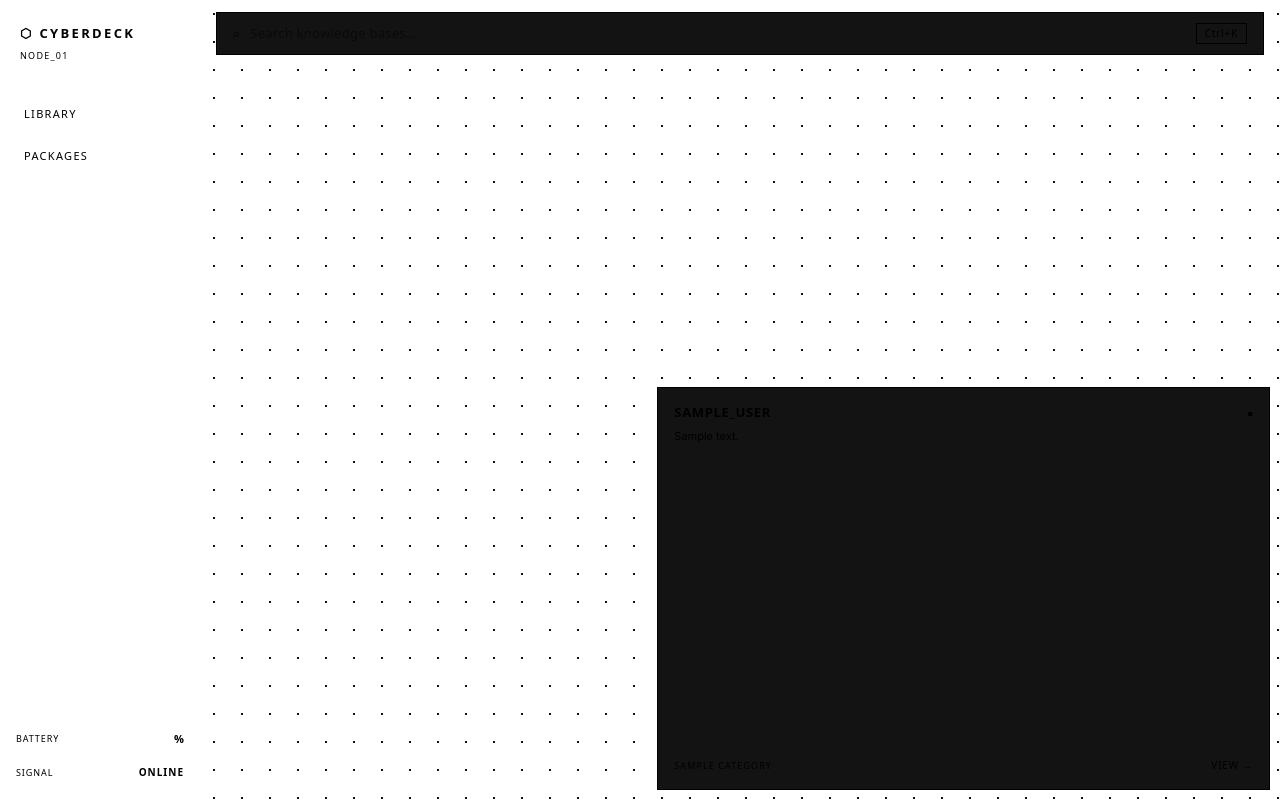
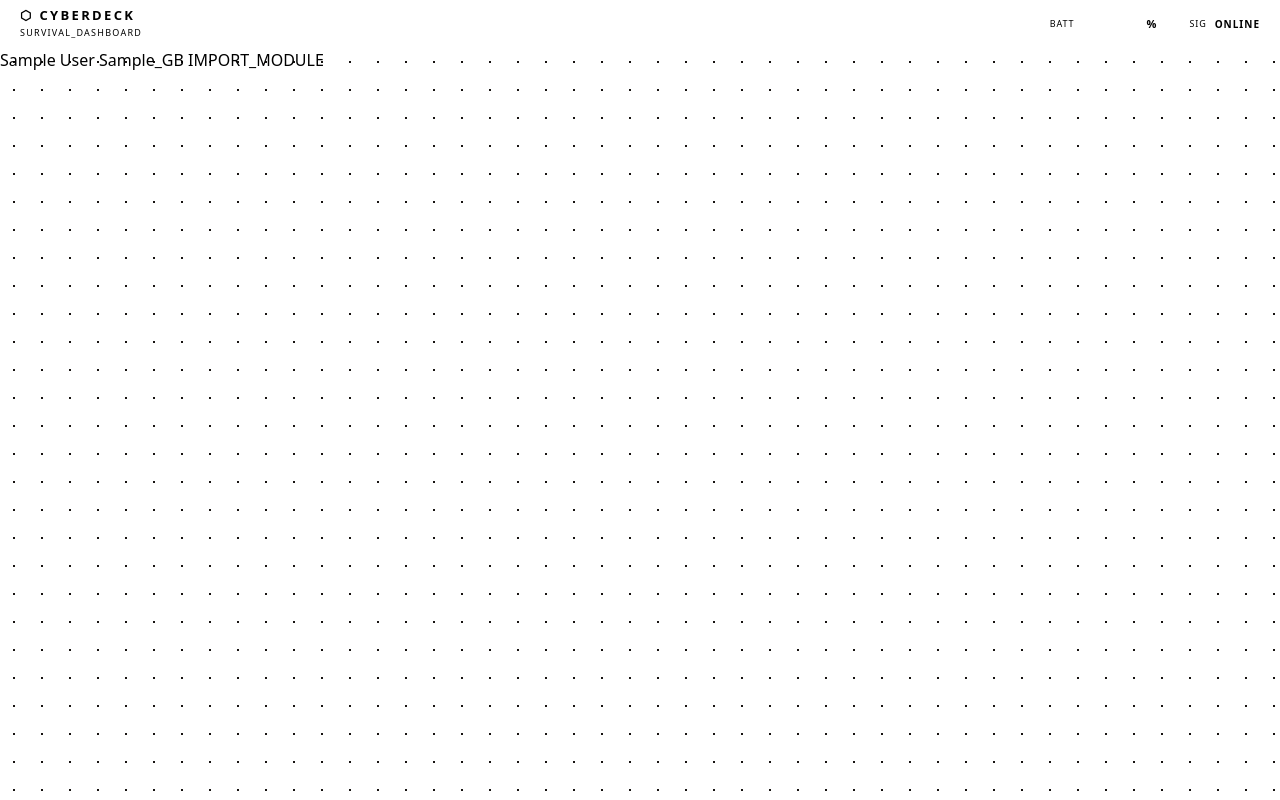
Before and after one commit to paprins/cyberdeck, a Python web app: template app/templates/home.html in a window 1280 px wide. Run offline with Jinja, Linux system fonts and the light colour scheme; the template is opened without the code that fills it: most values are stand-ins (such as "Sample title", 1, 10 or a date in 2020); style sheets or scripts are compiled from the project's sources.

Commit message:
refactor: replace bento layout with flat ModuleCard list; delete bento service
Removes BentoLayout/TileLayout/compute_layout from the home router and replaces
with a simple ModuleCard dataclass (module + url). Deletes bento.py, tile.html
macro, and bento tests. Updates base.html wordmark to SURVIVAL_DASHBOARD and
adds a placeholder home.html that passes all new home router tests.

```diff
--- a/app/templates/base.html
+++ b/app/templates/base.html
@@ -8,7 +8,7 @@
   <script defer src="/static/js/alpine.min.js"></script>
 </head>
 <body
-  class="bg-bg text-text-hi font-display h-full overflow-hidden flex"
+  class="bg-bg text-text-hi font-display h-full overflow-hidden flex flex-col"
   x-data="{
     battery_pct: {{ battery_pct | tojson }},
     wifi_connected: {{ wifi_connected | tojson }},
@@ -63,63 +63,47 @@
   @keydown.ctrl.k.window.prevent="document.getElementById('search') && document.getElementById('search').focus()"
 >
 
-  <!-- ── Sidebar ── -->
-  <aside class="w-[200px] flex-shrink-0 flex flex-col overflow-hidden"
-         style="background: var(--color-bg); border-right: 1px solid var(--color-border);">
+  <!-- ── Topbar ── -->
+  <header class="flex-shrink-0 flex items-center px-5 gap-5"
+          style="height:48px; border-bottom: 1px solid var(--color-border); background: var(--color-bg);">
 
     <!-- Brand -->
-    <div class="px-5 pt-6 pb-5 flex-shrink-0">
-      <div class="font-display font-bold text-[13px] tracking-[0.18em] text-amber uppercase">⬡ CYBERDECK</div>
-      <div class="font-display text-[9px] tracking-[0.14em] text-text-lo uppercase mt-[5px]">NODE_01</div>
-    </div>
-
-    <div class="mx-4 h-px bg-border flex-shrink-0"></div>
-
-    <!-- Nav -->
-    <nav class="px-3 py-3 flex flex-col gap-[3px] flex-shrink-0">
-      <a href="/"
-         class="px-3 py-[11px] font-display text-[11px] tracking-[0.12em] uppercase rounded-tile block
-                {% if request.url.path == '/' %}bg-amber text-bg font-bold{% else %}text-text-mid hover:text-text-hi hover:bg-elevated{% endif %}">
-        LIBRARY
-      </a>
-      <a href="/packages"
-         class="px-3 py-[11px] font-display text-[11px] tracking-[0.12em] uppercase rounded-tile block
-                {% if request.url.path == '/packages' %}bg-amber text-bg font-bold{% else %}text-text-mid hover:text-text-hi hover:bg-elevated{% endif %}">
-        PACKAGES
-      </a>
-    </nav>
+    <a href="/" class="flex flex-col justify-center flex-shrink-0">
+      <div class="font-display font-bold text-[13px] tracking-[0.18em] text-amber uppercase leading-none">⬡ CYBERDECK</div>
+      <div class="font-display text-[9px] tracking-[0.14em] text-text-lo uppercase mt-[4px]">SURVIVAL_DASHBOARD</div>
+    </a>
 
     <!-- Spacer -->
     <div class="flex-1"></div>
 
     <!-- System status -->
-    <div class="flex-shrink-0 mx-4 mb-5 pt-4 flex flex-col gap-[10px]"
-         style="border-top: 1px solid var(--color-border);">
+    <div class="flex items-center gap-4 flex-shrink-0">
 
       <!-- Battery -->
-      <div>
-        <div class="flex items-center justify-between mb-[5px]">
-          <span class="font-display text-[9px] tracking-[0.10em] text-text-lo uppercase">Battery</span>
-          <span class="font-display text-[11px] font-bold text-text-hi"
-                x-text="battery_pct !== null ? battery_pct + '%' : '—'">{{ (battery_pct ~ '%') if battery_pct is not none else '—' }}</span>
-        </div>
-        <div class="h-[3px] bg-elevated rounded-full overflow-hidden">
+      <div class="flex items-center gap-[8px]">
+        <span class="font-display text-[9px] tracking-[0.10em] text-text-lo uppercase">BATT</span>
+        <div class="w-[56px] h-[3px] bg-elevated rounded-full overflow-hidden">
           <div class="h-full bg-amber rounded-full"
                :style="`width: ${battery_pct ?? 0}%`"
                style="width: {{ battery_pct or 0 }}%"></div>
         </div>
+        <span class="font-display text-[11px] font-bold text-text-hi tabular-nums"
+              x-text="battery_pct !== null ? battery_pct + '%' : '—'">{{ (battery_pct ~ '%') if battery_pct is not none else '—' }}</span>
       </div>
 
+      <!-- Divider -->
+      <div class="h-4 w-px bg-border"></div>
+
       <!-- Signal -->
-      <div class="flex items-center justify-between">
-        <span class="font-display text-[9px] tracking-[0.10em] text-text-lo uppercase">Signal</span>
+      <div class="flex items-center gap-[8px]">
+        <span class="font-display text-[9px] tracking-[0.10em] text-text-lo uppercase">SIG</span>
         <span class="font-display text-[10px] tracking-[0.10em] font-bold"
               :class="wifi_connected ? 'text-tile-maps' : 'text-amber'"
               x-text="wifi_connected ? 'ONLINE' : 'OFFLINE'">{{ 'ONLINE' if wifi_connected else 'OFFLINE' }}</span>
       </div>
 
     </div>
-  </aside>
+  </header>
 
   <!-- ── Main content ── -->
   <div class="flex-1 flex flex-col overflow-hidden"
--- a/app/templates/home.html
+++ b/app/templates/home.html
@@ -1,84 +1,12 @@
 {% extends "base.html" %}
-{% from "macros/tile.html" import render_tile %}
-
 {% block content %}
-<!-- Search bar -->
-<div
-  class="px-4 pt-3 pb-3 flex-shrink-0 relative"
-  style="border-bottom: 1px solid var(--color-border);"
-  x-data="{
-    searchQuery: '',
-    searchResults: [],
-    searchOpen: false,
-    async search() {
-      if (this.searchQuery.length < 2) { this.searchResults = []; this.searchOpen = false; return; }
-      try {
-        const r = await fetch('/api/search?q=' + encodeURIComponent(this.searchQuery));
-        this.searchResults = await r.json();
-        this.searchOpen = this.searchResults.length > 0;
-      } catch(e) { this.searchResults = []; }
-    }
-  }"
->
-  <div class="flex items-center gap-[10px] bg-surface border border-border rounded-tile px-4 py-[10px]">
-    <span class="text-text-lo text-[13px]">⌕</span>
-    <input
-      id="search"
-      type="text"
-      x-model="searchQuery"
-      @input.debounce.300ms="search()"
-      @keydown.escape="searchResults = []; searchOpen = false"
-      placeholder="Search knowledge bases…"
-      class="flex-1 bg-transparent font-display text-[13px] text-text-lo placeholder-text-lo outline-none tracking-[0.02em]"
-      autocomplete="off"
-    >
-    <span class="text-[10px] text-text-lo tracking-[0.08em] bg-elevated border border-border px-2 py-[2px] rounded-tile">Ctrl+K</span>
-  </div>
-
-  <!-- Results dropdown -->
-  <div
-    x-show="searchOpen && searchResults.length > 0"
-    x-cloak
-    class="absolute left-4 right-4 mt-[2px] bg-surface border border-border rounded-tile overflow-hidden z-10"
-  >
-    <template x-for="result in searchResults" :key="result.title + result.module">
-      <a
-        :href="result.url"
-        class="flex items-center gap-3 px-4 py-[10px] border-b border-border last:border-b-0 hover:bg-elevated"
-        @click="searchOpen = false; searchQuery = ''"
-      >
-        <span class="text-text-lo text-[10px] tracking-[0.08em] uppercase font-display min-w-[80px]" x-text="result.module"></span>
-        <span class="text-text-hi text-[13px] font-body truncate" x-text="result.title"></span>
-      </a>
-    </template>
-  </div>
-</div>
-
-<!-- Bento grid -->
-<div class="flex-1 p-[10px] min-h-0">
-  <div
-    class="grid w-full h-full gap-[8px]"
-    style="
-      grid-template-areas: {{ layout.grid_template_areas }};
-      grid-template-columns: repeat({{ layout.columns }}, 1fr);
-      grid-template-rows: repeat({{ layout.rows }}, 1fr);
-    "
-  >
-    {% if layout.empty %}
-    <div style="grid-area: empty" class="flex items-center justify-center">
-      <div class="text-center">
-        <div class="font-display font-bold text-[18px] uppercase tracking-[0.10em] text-text-mid mb-3">NO_MODULES_ACTIVE</div>
-        <a href="/packages" class="font-display text-[11px] tracking-[0.08em] uppercase text-amber hover:text-text-hi">OPEN_PACKAGES →</a>
-      </div>
-    </div>
-    {% else %}
-    {% for tile in layout.tiles %}
-      {{ render_tile(tile, is_center=(tile.grid_area == 'center')) }}
-    {% endfor %}
-    {% endif %}
-    {% for tile in layout.system_tiles %}
-      {{ render_tile(tile, is_center=False) }}
-    {% endfor %}
-  </div>
-</div>
+<main>
+  {% for card in cards %}
+  <a href="{{ card.url }}">
+    <span>{{ card.module.display_name }}</span>
+    <span>{{ card.module.size_gb }}_GB</span>
+  </a>
+  {% endfor %}
+  <a href="/packages">IMPORT_MODULE</a>
+</main>
 {% endblock %}
--- a/app/templates/macros/tile.html
+++ /dev/null
@@ -1,53 +0,0 @@
-{% macro render_tile(tile, is_center=False) %}
-{%- set ICONS = {
-  'medical':      '🏥',
-  'maps':         '🗺',
-  'survival':     '🪓',
-  'food':         '🌿',
-  'encyclopedia': '📖',
-  'packages':     '📦',
-  'internet':     '🌐',
-} -%}
-{%- set ACCENT_TEXT = {
-  'medical':      'text-tile-medical',
-  'maps':         'text-tile-maps',
-  'survival':     'text-tile-survival',
-  'food':         'text-tile-food',
-  'encyclopedia': 'text-tile-encyclopedia',
-  'packages':     'text-tile-packages',
-  'internet':     'text-tile-internet',
-} -%}
-{%- set cat = tile.module.category -%}
-{%- set tag = 'a' if tile.url else 'div' -%}
-{%- set px = 'px-5' if is_center else 'px-4' -%}
-{%- set pt = 'pt-5' if is_center else 'pt-4' -%}
-{%- set name_size = 'text-[16px]' if is_center else 'text-[13px]' -%}
-{%- set icon_size = 'text-[20px]' if is_center else 'text-[16px]' -%}
-{%- set desc_size = 'text-[12px]' if is_center else 'text-[11px]' -%}
-<{{ tag }}
-  {% if tile.url %}href="{{ tile.url }}"{% endif %}
-  class="bg-surface border border-border rounded-tile flex flex-col relative overflow-hidden{% if tile.url %} cursor-pointer hover:bg-elevated{% endif %}"
-  style="grid-area: {{ tile.grid_area }}"
->
-  <!-- Title row -->
-  <div class="{{ px }} {{ pt }} pb-2 flex items-start justify-between gap-3">
-    <div class="font-display font-bold tracking-[0.05em] uppercase {{ name_size }} leading-tight text-text-hi flex-1 min-w-0">
-      {{ tile.module.display_name | replace(' ', '_') }}
-    </div>
-    <span class="{{ icon_size }} leading-none flex-shrink-0 mt-[1px]">{{ ICONS.get(cat, '▪') }}</span>
-  </div>
-
-  <!-- Description -->
-  <div class="{{ px }} flex-1 font-body {{ desc_size }} text-text-mid leading-snug">
-    {{ tile.module.description }}
-  </div>
-
-  <!-- Footer -->
-  <div class="{{ px }} pt-3 pb-4 flex items-center justify-between">
-    <span class="font-display text-[9px] tracking-[0.12em] uppercase {{ ACCENT_TEXT.get(cat, 'text-text-lo') }}">{{ cat }}</span>
-    {% if tile.url %}
-    <span class="font-display text-[10px] tracking-[0.08em] uppercase text-text-lo">VIEW →</span>
-    {% endif %}
-  </div>
-</{{ tag }}>
-{% endmacro %}
```
Also changed, not shown: app/routers/home.py (+10 -13 lines), app/services/bento.py (deleted, +0 -122 lines), tests/test_bento.py (deleted, +0 -160 lines), tests/test_home.py (+39 -41 lines).
